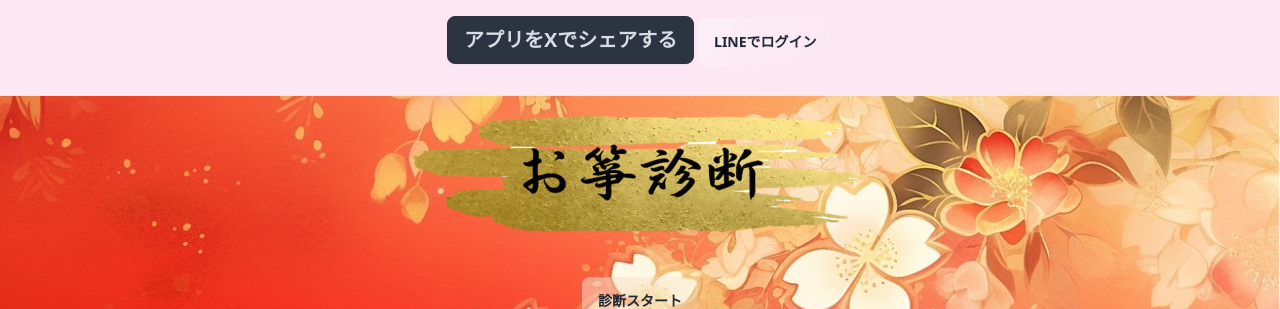
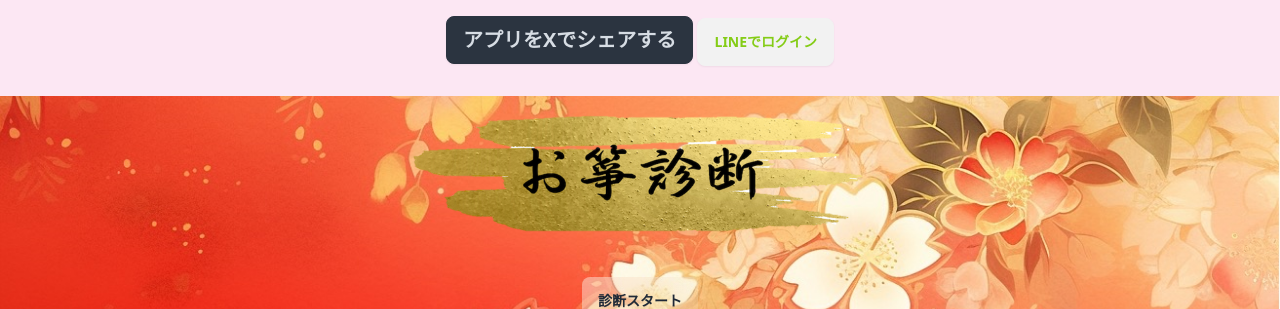
Before and after one commit to norikawasonoka/okotoshindan, a Rails app: page / in a window 1280 px wide. Shown: the top 309 px of the page. Run offline with Rails 7, Linux system fonts and the light colour scheme; style sheets or scripts are compiled from the project's sources.

Commit message:
色変える

```diff
--- a/app/views/shared/_before_login_header.html.erb
+++ b/app/views/shared/_before_login_header.html.erb
@@ -9,7 +9,7 @@
             アプリをXでシェアする
             <% end %>
         </div>
-        <%= link_to "LINEでログイン", line_login_api_login_path, class: "btn glass" %>
+        <%= link_to "LINEでログイン", line_login_api_login_path, class: "btn text-line" %>
       </div>
     </div>
   </div>
--- a/app/views/shared/_footer.html.erb
+++ b/app/views/shared/_footer.html.erb
@@ -1,7 +1,7 @@
 <footer>
   <div class="bg-pinku flex flex-col justify-between items-center h-24 content-end">
       <!-- nav - start -->
-      <nav class="flex flex-wrap justify-center gap-x-4 gap-y-2 md:justify-start mt-6 text-customGreen6">
+      <nav class="flex flex-wrap justify-center gap-x-4 gap-y-2 md:justify-start mt-6 ">
       <%= link_to '利用規約', terms_path %>
       <%= link_to "プライバシーポリシー", "https://kiyac.app/privacypolicy/TFsYGgdJsfcijdNYSQlB", target: "_blank", rel: "noopener" %>
       <%= link_to "お問い合わせ", "https://docs.google.com/forms/d/e/1FAIpQLScYTq6SwmWJ4tx2pL3SCVIVtnz2HVyGQXdsFK83WwDXi_WnKA/viewform?embedded=true", target: "_blank", rel: "noopener" %>
--- a/app/views/shared/_header.html.erb
+++ b/app/views/shared/_header.html.erb
@@ -8,7 +8,7 @@
             アプリをXでシェアする
           <% end %>
         </div>
-        <%= link_to 'ログアウト', line_login_api_destroy_path,data: { turbo_method: :delete } %>
+        <%= link_to 'ログアウト', line_login_api_destroy_path,data: { turbo_method: :delete }, class: "btn text-line" %>
       </div>
     </div>
   </div>
--- a/tailwind.config.js
+++ b/tailwind.config.js
@@ -15,6 +15,7 @@ module.exports = {
         transparent: 'transparent',
         current: 'currentColor',
         'pinku': '#fce7f3',
+        'line': '#84cc16',
       },
     },
 
```
